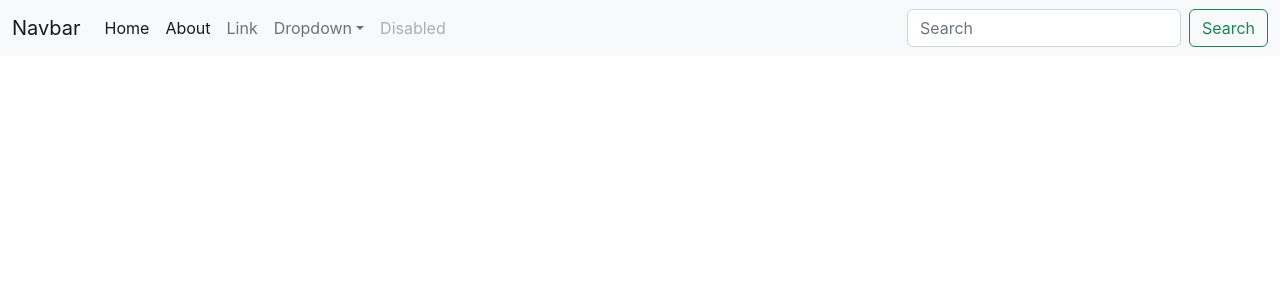
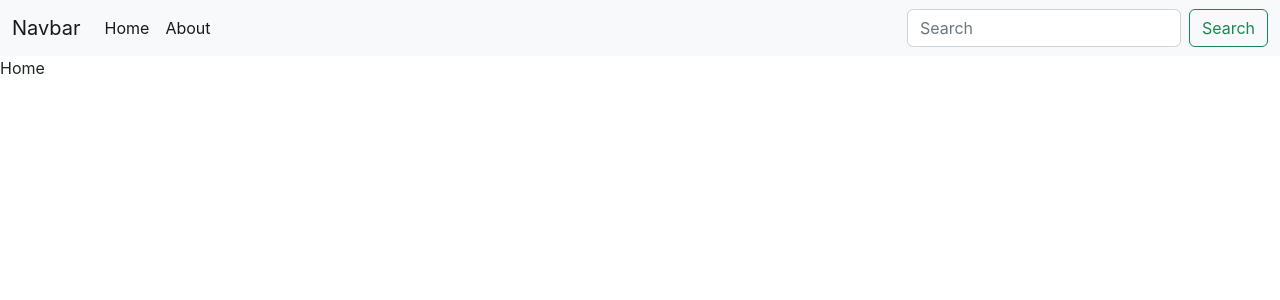
Before and after one commit to Sahil-pillania/react_inotebook, a React (Create React App) app: page / in a window 1280 px wide. Shown: the top 300 px of the page. Built offline with nearby package versions, Linux system fonts and the light colour scheme.

Commit message:
edited router files

```diff
--- a/public/index.html
+++ b/public/index.html
@@ -51,6 +51,11 @@
       To create a production bundle, use `npm run build` or `yarn build`.
     -->
     <script
+      src="https://cdn.jsdelivr.net/npm/bootstrap@5.2.0-beta1/dist/js/bootstrap.bundle.min.js"
+      integrity="sha384-pprn3073KE6tl6bjs2QrFaJGz5/SUsLqktiwsUTF55Jfv3qYSDhgCecCxMW52nD2"
+      crossorigin="anonymous"
+    ></script>
+    <script
       src="https://cdn.jsdelivr.net/npm/@popperjs/core@2.11.5/dist/umd/popper.min.js"
       integrity="sha384-Xe+8cL9oJa6tN/veChSP7q+mnSPaj5Bcu9mPX5F5xIGE0DVittaqT5lorf0EI7Vk"
       crossorigin="anonymous"
--- a/src/App.js
+++ b/src/App.js
@@ -10,6 +10,7 @@
     <>
       <Router>
         <Navbar />
+        <Home />
         <Routes>
           <Route exact path="/" component={<Home />} />
           <Route exact path="/About" component={<About />} />
--- a/src/components/Navbar.js
+++ b/src/components/Navbar.js
@@ -3,10 +3,9 @@
 
 const Navbar = () => {
   return (
-    <>
     <nav className="navbar navbar-expand-lg bg-light">
       <div className="container-fluid">
-          <Link className="navbar-brand" to="#">
+        <Link className="navbar-brand" to="/">
           Navbar
         </Link>
         <button
@@ -23,64 +22,17 @@
         <div className="collapse navbar-collapse" id="navbarSupportedContent">
           <ul className="navbar-nav me-auto mb-2 mb-lg-0">
             <li className="nav-item">
-                <Link
-                  className="nav-link active"
-                  aria-current="page"
-                  to="/Home"
-                >
+              <Link className="nav-link active" aria-current="page" to="/">
                 Home
               </Link>
             </li>
             <li className="nav-item">
-                <Link
-                  className="nav-link active"
-                  aria-current="page"
-                  to="/About"
-                >
+              <Link className="nav-link active" aria-current="page" to="/About">
                 About
               </Link>
             </li>
-              <li className="nav-item">
-                <Link className="nav-link" to="#">
-                  Link
-                </Link>
-              </li>
-              <li className="nav-item dropdown">
-                <Link
-                  className="nav-link dropdown-toggle"
-                  to="#"
-                  id="navbarDropdown"
-                  role="button"
-                  data-bs-toggle="dropdown"
-                  aria-expanded="false"
-                >
-                  Dropdown
-                </Link>
-                <ul className="dropdown-menu" aria-labelledby="navbarDropdown">
-                  <li>
-                    <Link className="dropdown-item" to="#">
-                      Action
-                    </Link>
-                  </li>
-                  <li>
-                    <Link className="dropdown-item" to="#">
-                      Another action
-                    </Link>
-                  </li>
-                  <li>
-                    <hr className="dropdown-divider" />
-                  </li>
-                  <li>
-                    <Link className="dropdown-item" to="#">
-                      Something else here
-                    </Link>
-                  </li>
           </ul>
-              </li>
-              <li className="nav-item">
-                <Link className="nav-link disabled">Disabled</Link>
-              </li>
-            </ul>
+
           <form className="d-flex" role="search">
             <input
               className="form-control me-2"
@@ -95,7 +47,6 @@
         </div>
       </div>
     </nav>
-    </>
   );
 };
 
```
Lines whose indentation alone changed are shown as unchanged.
